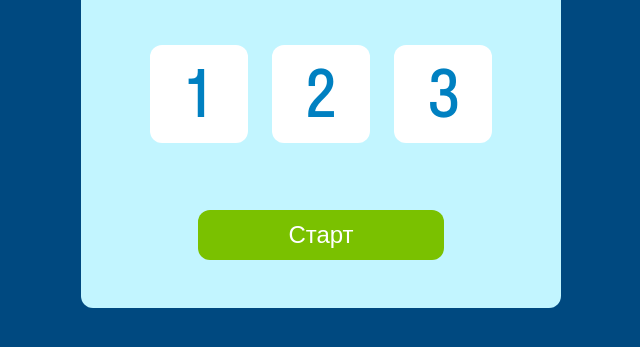
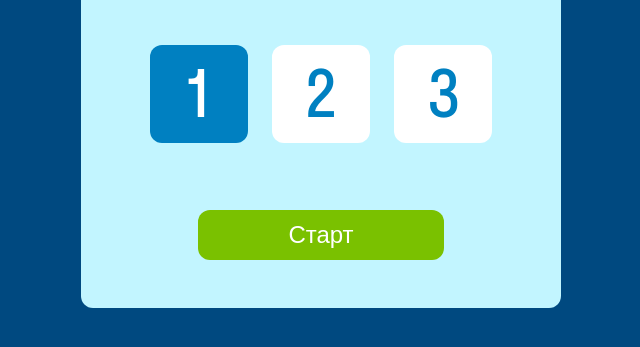
Before and after one commit to Malifikarum/-ard-game, a plain HTML site: page index.html in a window 1280 px wide. Shown: the part 321-668 px from the top of the page, without its empty margins (319-959 px from the left). Drawn offline with Linux system fonts and the light colour scheme.

Commit message:
input type="radio"

```diff
--- a/index.html
+++ b/index.html
@@ -9,12 +9,22 @@
 <body>
     <section class="main-box center">
         <h1 class="title">Выбери сложность</h1>
-        <div class="difficulty-box">
-            <div class="difficulty">1</div>
-            <div class="difficulty">2</div>
-            <div class="difficulty">3</div>
-        </div>
-        <button class="button">Старт</button>
+        <form action="#" class="difficulty-box">
+            <div class="difficulty">
+                <input type="radio" id="radio-1" name="radio" value="1" checked/>
+                <label for="radio-1">1</label>
+            </div>
+            <div class="difficulty">
+                <input type="radio" id="radio-2" name="radio" value="2"/>
+                <label for="radio-2">2</label>
+            </div>
+            <div class="difficulty">
+                <input type="radio" id="radio-3" name="radio" value="3"/>
+                <label for="radio-3">3</label>
+            </div>
+
+        </form>
+        <button type="submit" class="button">Старт</button>
     </section>
 </body>
 </html>
--- a/style.scss
+++ b/style.scss
@@ -54,6 +54,16 @@ body {
 }
 
 .difficulty {
+    & input[type=radio] {
+        display: none;
+
+        &:checked + label {
+            background: #0080C1;
+            color: #FFFFFF;
+        }
+    }
+
+    & label {
         width: 98px;
         height: 98px;
         display: flex;
@@ -64,7 +74,17 @@ body {
         font-Size: 64px;
         line-height: 72px;
         border-radius: 12px;
+        border: 2px;
         color: #0080C1;
+        position: relative;
+        transition: all .5s;
+
+        &:hover {
+            transform: scale(1.05);
+            box-shadow: 0 0 12px #004980;
+        }
+    }
+
 }
 
 .button {
@@ -77,4 +97,10 @@ body {
     border-radius: 12px;
     color: #FFFFFF;
     border-style: none;
+    position: relative;
+    transition: all .5s;
+
+    &:hover {
+        transform: scale(1.05);
     }
+}
```
Also changed, not shown: style.css, 1 other file. Lines whose indentation alone changed are shown as unchanged.
